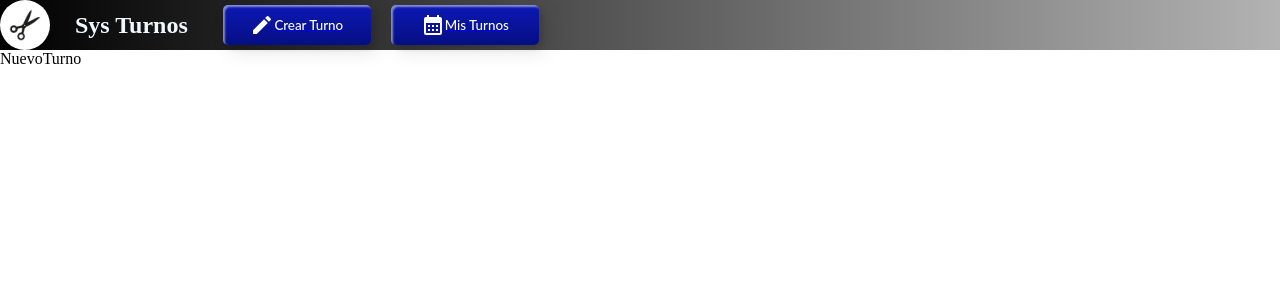
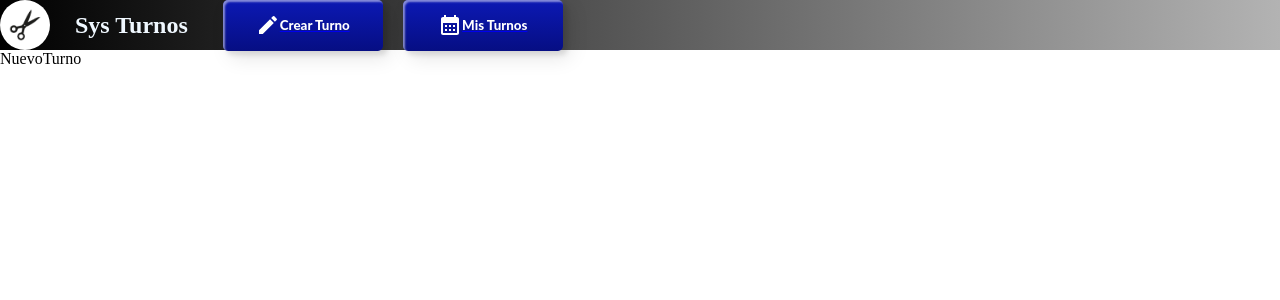
Before and after one commit to marianos1988/sys-turnos, a React (Vite) app: page /NuevoTurno in a window 1280 px wide. Shown: the top 300 px of the page. Built offline with nearby package versions, Linux system fonts and the light colour scheme.

Commit message:
Modificaciones de diseño en Navbar

```diff
--- a/src/components/Boton.jsx
+++ b/src/components/BotonNav.jsx
@@ -1,7 +1,7 @@
 import React from 'react'
-import "../styles/boton.css"
+import "../styles/botonNav.css"
 
-export const Boton = ({ children }) => {
+export const BotonNav = ({ children }) => {
   return (
     <button className="custom-btn btn-1">{children}</button>
   )
--- a/src/components/Navbar.jsx
+++ b/src/components/Navbar.jsx
@@ -1,6 +1,6 @@
 import React from 'react'
 import "../styles/navbar.css"
-import { Boton } from './Boton'
+import { BotonNav } from './BotonNav'
 import CalendarMonthIcon from '@mui/icons-material/CalendarMonth';
 import CreateIcon from '@mui/icons-material/Create';
 import { NavLink } from 'react-router-dom'
@@ -13,10 +13,17 @@ export const Navbar = () => {
         <img src="../src/img/logo.jpg" alt="Logo" />
         <h2 className='title-nav'>Sys Turnos</h2>
         <div className='position-button-nav'>
-          <NavLink to="/NuevoTurno"><Boton><CreateIcon /><p>Crear Turno</p></Boton></NavLink>
+          <NavLink to="/NuevoTurno">
+            <BotonNav>
+              <CreateIcon /><p>Crear Turno</p>
+            </BotonNav></NavLink>
         </div>
         <div className='position-button-nav'>
-          <NavLink to="/"><Boton><CalendarMonthIcon className='icon-nav' /><p>Mis Turnos</p></Boton></NavLink>
+          <NavLink to="/">
+            <BotonNav>
+              <CalendarMonthIcon className='icon-nav' /><p>Mis Turnos</p>
+            </BotonNav>
+          </NavLink>
         </div>
       </nav>
     </>
--- a/src/styles/Navbar.css
+++ b/src/styles/Navbar.css
@@ -31,3 +31,7 @@
     font-size: 2.5rem;
     font-weight: 1000;
 }
+
+.btn-navbar {
+    height: 200px;
+}
--- a/src/styles/boton.css
+++ b/src/styles/botonNav.css
@@ -2,13 +2,13 @@
     display: flex;
     align-items: center;
     justify-content: center;
-    width: 148px;
-    height: 40px;
+    width: 160px;
+    height: 51px;
     color: #fff;
     border-radius: 5px;
     padding: 10px 25px;
     font-family: 'Lato', sans-serif;
-    font-weight: 500;
+    font-weight: 800;
     background: transparent;
     cursor: pointer;
     transition: all 0.3s ease;
```
